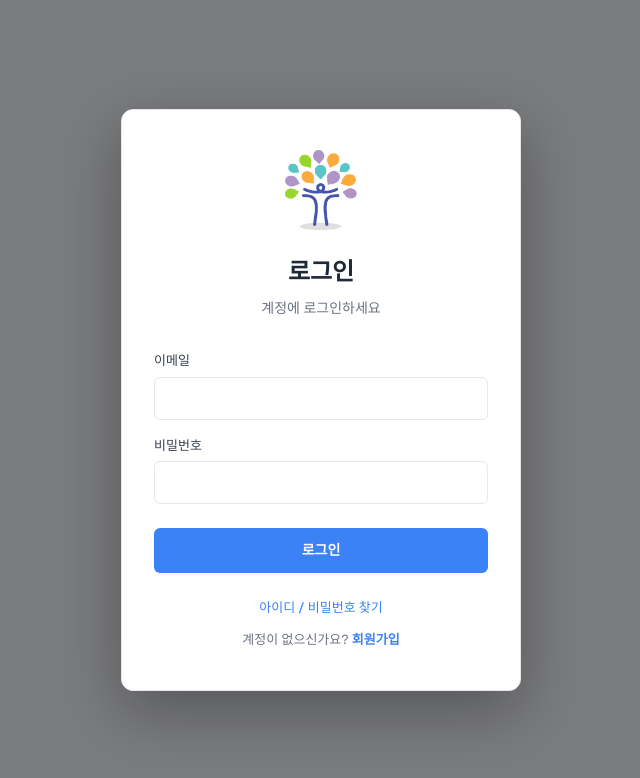
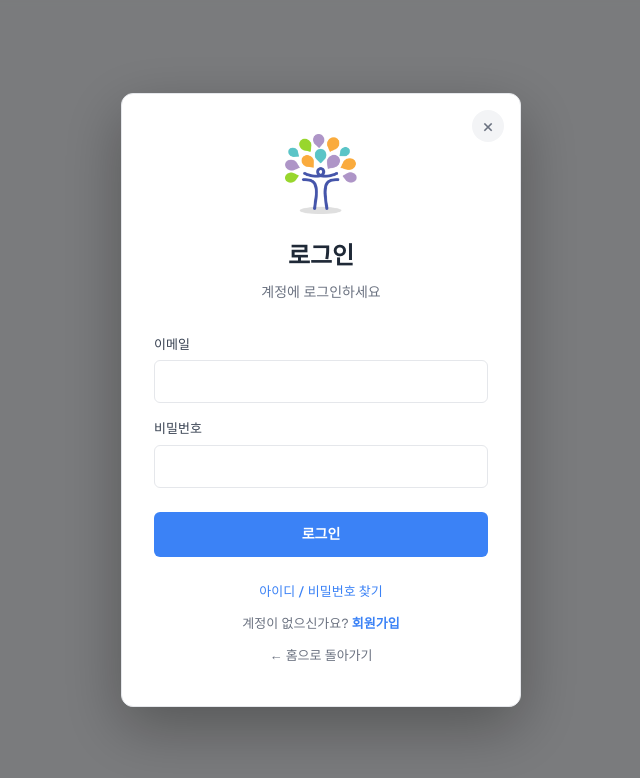
Before and after one commit to changwon82/alllove-church-app-v2, a Next.js app: page /login in a window 1280 px wide. Shown: the top 778 px of the page, without its empty margins (319-959 px from the left). Built offline with nearby package versions, Linux system fonts and the light colour scheme; no server answers.

Commit message:
업데이트

```diff
--- a/src/app/login/page.tsx
+++ b/src/app/login/page.tsx
@@ -74,6 +74,36 @@ export default function LoginPage() {
         }}
         onClick={(e) => e.stopPropagation()}
       >
+        <button
+          onClick={() => router.push("/")}
+          style={{
+            position: "absolute",
+            top: 16,
+            right: 16,
+            width: 32,
+            height: 32,
+            borderRadius: "50%",
+            border: "none",
+            background: "#f3f4f6",
+            color: "#6b7280",
+            fontSize: 20,
+            cursor: "pointer",
+            display: "flex",
+            alignItems: "center",
+            justifyContent: "center",
+            transition: "all 0.2s ease",
+          }}
+          onMouseEnter={(e) => {
+            e.currentTarget.style.background = "#e5e7eb";
+            e.currentTarget.style.color = "#374151";
+          }}
+          onMouseLeave={(e) => {
+            e.currentTarget.style.background = "#f3f4f6";
+            e.currentTarget.style.color = "#6b7280";
+          }}
+        >
+          ×
+        </button>
         <div style={{ textAlign: "center", marginBottom: 32 }}>
           <div
             style={{
@@ -224,7 +254,7 @@ export default function LoginPage() {
               아이디 / 비밀번호 찾기
             </Link>
           </div>
-          <p style={{ fontSize: 13, color: "#6b7280", margin: 0 }}>
+          <p style={{ fontSize: 13, color: "#6b7280", margin: 0, marginBottom: 12 }}>
             계정이 없으신가요?{" "}
             <Link
               href="/signup"
@@ -237,6 +267,17 @@ export default function LoginPage() {
               회원가입
             </Link>
           </p>
+          <Link
+            href="/"
+            style={{
+              fontSize: 13,
+              color: "#6b7280",
+              fontWeight: 500,
+              textDecoration: "none",
+            }}
+          >
+            ← 홈으로 돌아가기
+          </Link>
         </div>
       </div>
 
--- a/src/app/page.tsx
+++ b/src/app/page.tsx
@@ -3,6 +3,7 @@
 import { useEffect, useState } from "react";
 import { useRouter } from "next/navigation";
 import { supabase } from "@/lib/supabaseClient";
+import Link from "next/link";
 
 export default function Home() {
   const router = useRouter();
@@ -191,6 +192,20 @@ export default function Home() {
             >
               회원가입
             </button>
+          </div>
+
+          <div style={{ marginTop: 16, textAlign: "center" }}>
+            <Link
+              href="/forgot-password"
+              style={{
+                fontSize: 13,
+                color: "#3b82f6",
+                fontWeight: 500,
+                textDecoration: "none",
+              }}
+            >
+              아이디 / 비밀번호 찾기
+            </Link>
           </div>
         </div>
       </div>
```
